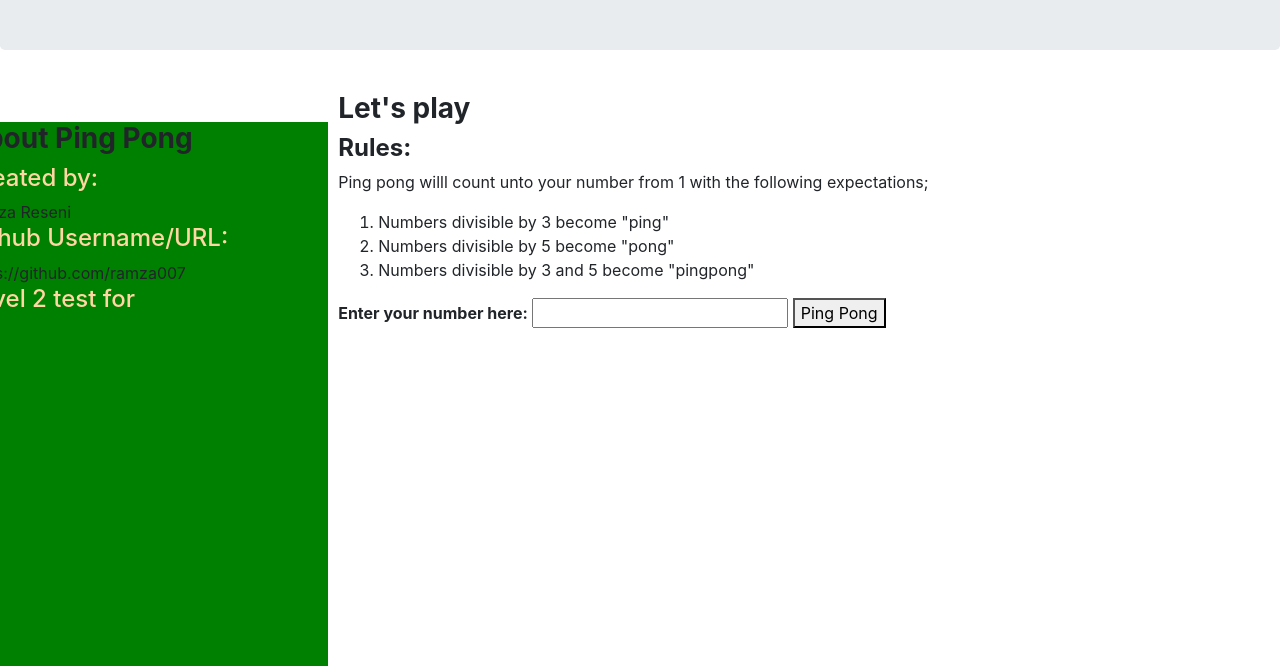
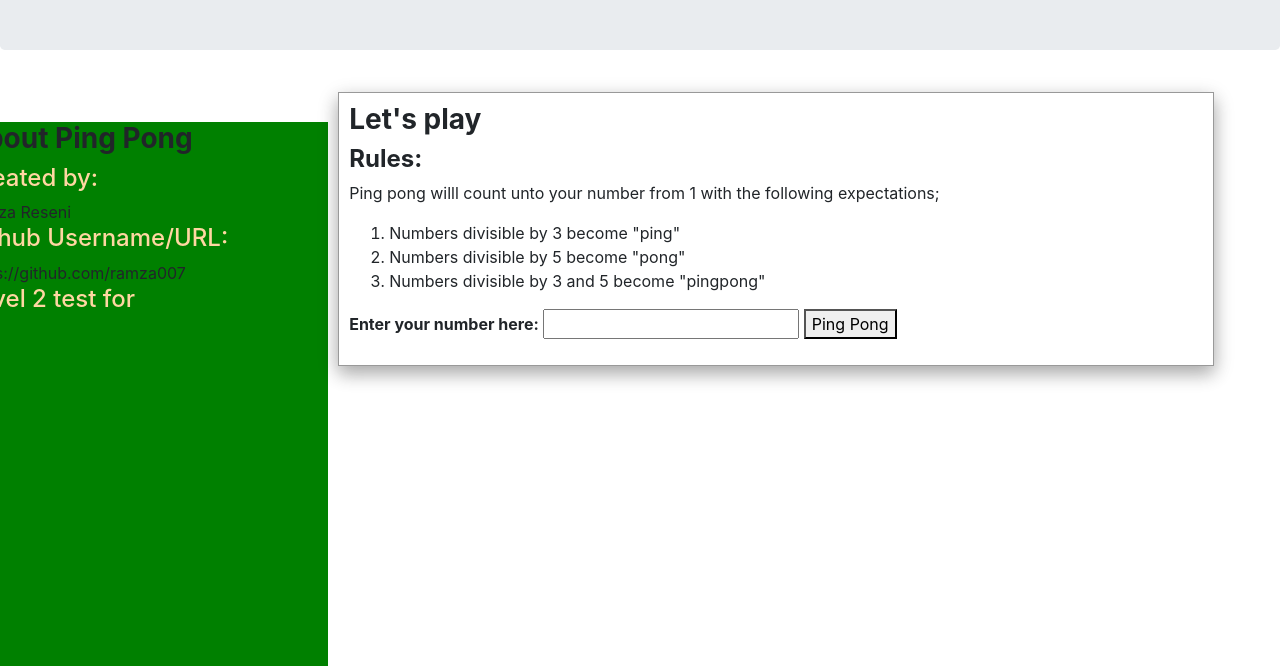
Before and after one commit to ramza007/PingPong, a plain HTML site: page index.html in a window 1280 px wide. Shown: the part 134-800 px from the top of the page. Drawn offline with Linux system fonts and the light colour scheme.

Commit message:
made inner right css

```diff
--- a/css/styles.css
+++ b/css/styles.css
@@ -30,3 +30,10 @@ body {
   float: left;
   padding: 10px;
 }
+
+.inner-right {
+  padding: 10px;
+  margin-right: 10px padding: 5px 5px 5px 5px;
+  border: #999999 1px solid;
+  min-height: 60px;
+  box-shadow: 0 8px 16px 0 rgba(0, 0, 0, 0.2), 0 6px 20px 0 rgba(0, 0, 0, 0.19);
```
